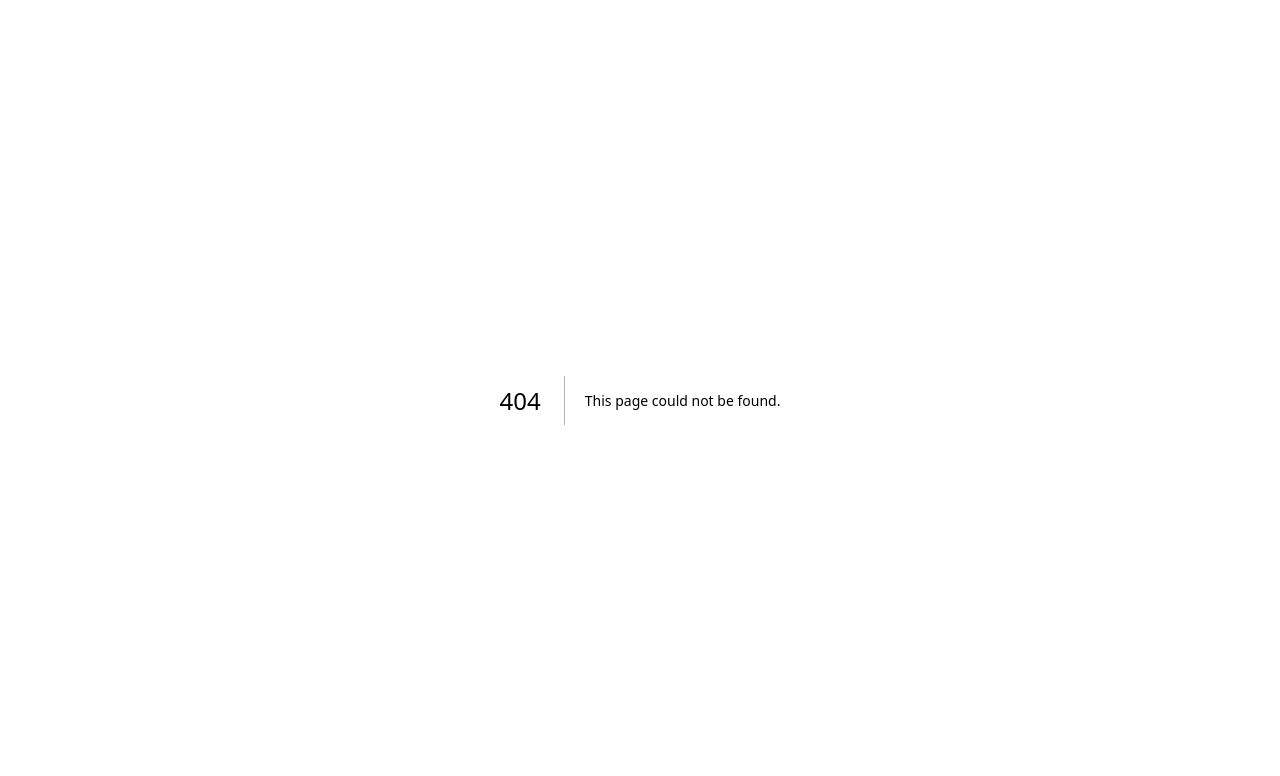
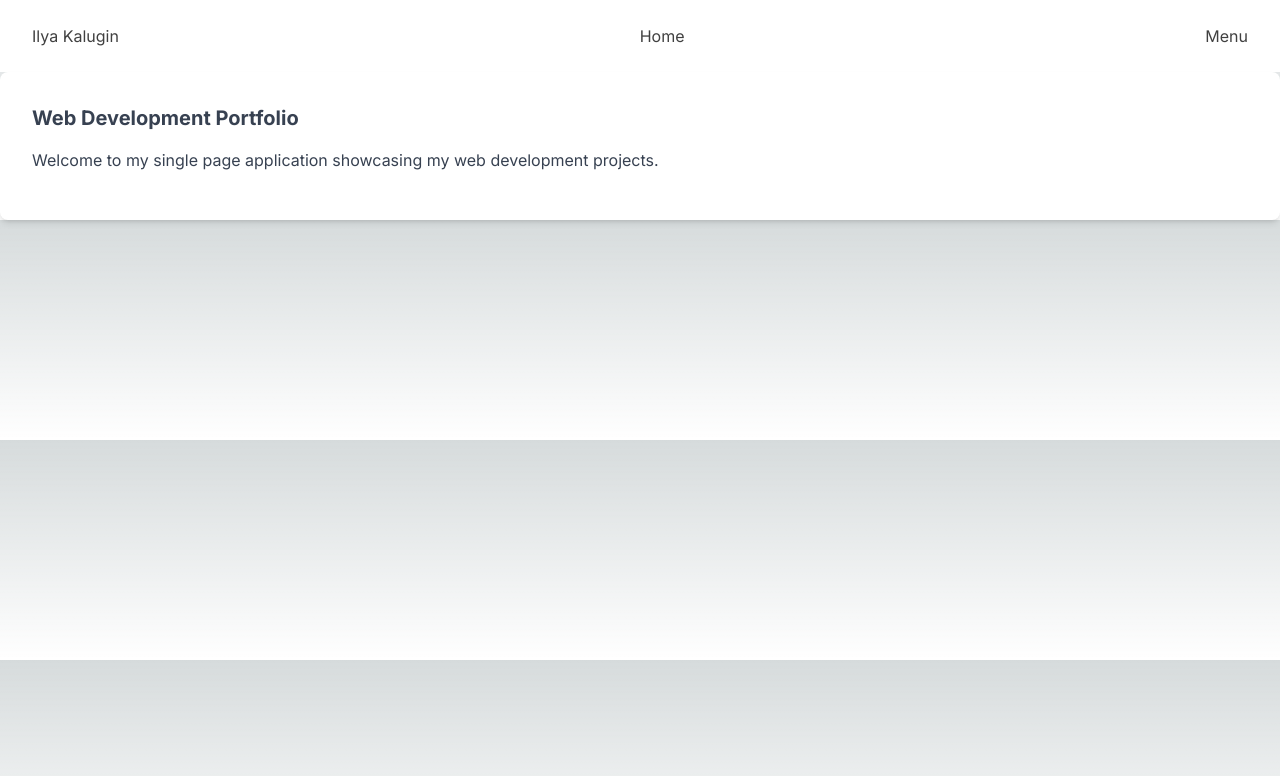
Before and after one commit to devthisnow/my-website, a Next.js app: page /about in a window 1280 px wide. Before the commit this address had no page. Shown: the top 776 px of the page. Built offline with nearby package versions, Linux system fonts and the light colour scheme.

Commit message:
Very first quick edition

```diff
--- /dev/null
+++ b/app/about/page.js
@@ -0,0 +1,11 @@
+export default function MyComponent() {
+    return (
+        <section className="bg-white p-8 rounded-lg shadow-md">
+            <h2 className="text-xl font-bold text-gray-700 mb-4">Web Development Portfolio</h2>
+            <p className="text-gray-700 mb-4">Welcome to my single page application showcasing my web development projects.</p>
+            <div className="grid grid-cols-1 gap-4 md:grid-cols-2 lg:grid-cols-3">
+                {/* Include individual project components here */}
+            </div>
+        </section>
+    );
+};
--- /dev/null
+++ b/app/components/main-block.js
@@ -0,0 +1,11 @@
+export default function MainBlock(props) {
+    return (
+        <section className="bg-white p-8 rounded-lg shadow-md">
+            <h2 className="text-xl font-bold text-gray-700 mb-4">Web Development Portfolio {props.name}</h2>
+            <p className="text-gray-700 mb-4">Welcome to my single page application showcasing my web development projects.</p>
+            <div className="grid grid-cols-1 gap-4 md:grid-cols-2 lg:grid-cols-3">
+                {/* Include individual project components here */}
+            </div>
+        </section>
+    );
+};
--- a/app/layout.js
+++ b/app/layout.js
@@ -1,17 +1,24 @@
 import { Inter } from "next/font/google";
+import Link from 'next/link'
 import "./globals.css";
 
 const inter = Inter({ subsets: ["latin"] });
 
 export const metadata = {
-  title: "Create Next App",
-  description: "Generated by create next app",
+  title: "Ilya Kalugin webdev portfolio",
+  description: "This is a portfolio website to demonstrate my skillset",
 };
 
 export default function RootLayout({ children }) {
   return (
     <html lang="en">
-      <body className={inter.className}>{children}</body>
+      <body className={inter.className}>
+        <nav className="flex justify-between items-center bg-white text-white p-4">
+          <button className="px-4 py-2 rounded-md text-neutral-700 hover:bg-gray-300 focus:outline-none"><Link href="/about">Ilya Kalugin</Link></button>
+          <button className="px-4 py-2 rounded-md text-neutral-700 hover:bg-gray-300 focus:outline-none"><Link href="/">Home</Link></button>
+          <button className="px-4 py-2 rounded-md text-neutral-700 hover:bg-gray-300 focus:outline-none"><Link href="/about">Menu</Link></button>
+        </nav>
+        {children}</body>
     </html>
   );
 }
--- a/app/page.js
+++ b/app/page.js
@@ -1,9 +1,12 @@
+import MainBlock from "./components/main-block";
 import Image from "next/image";
 
 export default function Home() {
   return (
-    <main className="flex min-h-screen flex-col items-center justify-between p-24">
-      <div className="z-10 max-w-5xl w-full items-center justify-between font-mono text-sm lg:flex">
+    <main className="flex flex-col items-center p-0">
+      <MainBlock name="hello" />
+      <MainBlock name="again" />
+      {/* <div className="z-10 max-w-5xl w-full items-center justify-between font-mono text-sm lg:flex">
         <p className="fixed left-0 top-0 flex w-full justify-center border-b border-gray-300 bg-gradient-to-b from-zinc-200 pb-6 pt-8 backdrop-blur-2xl dark:border-neutral-800 dark:bg-zinc-800/30 dark:from-inherit lg:static lg:w-auto  lg:rounded-xl lg:border lg:bg-gray-200 lg:p-4 lg:dark:bg-zinc-800/30">
           Get started by editing&nbsp;
           <code className="font-mono font-bold">app/page.js</code>
@@ -107,7 +110,7 @@ export default function Home() {
             Instantly deploy your Next.js site to a shareable URL with Vercel.
           </p>
         </a>
-      </div>
+      </div> */}
     </main>
   );
 }
```
